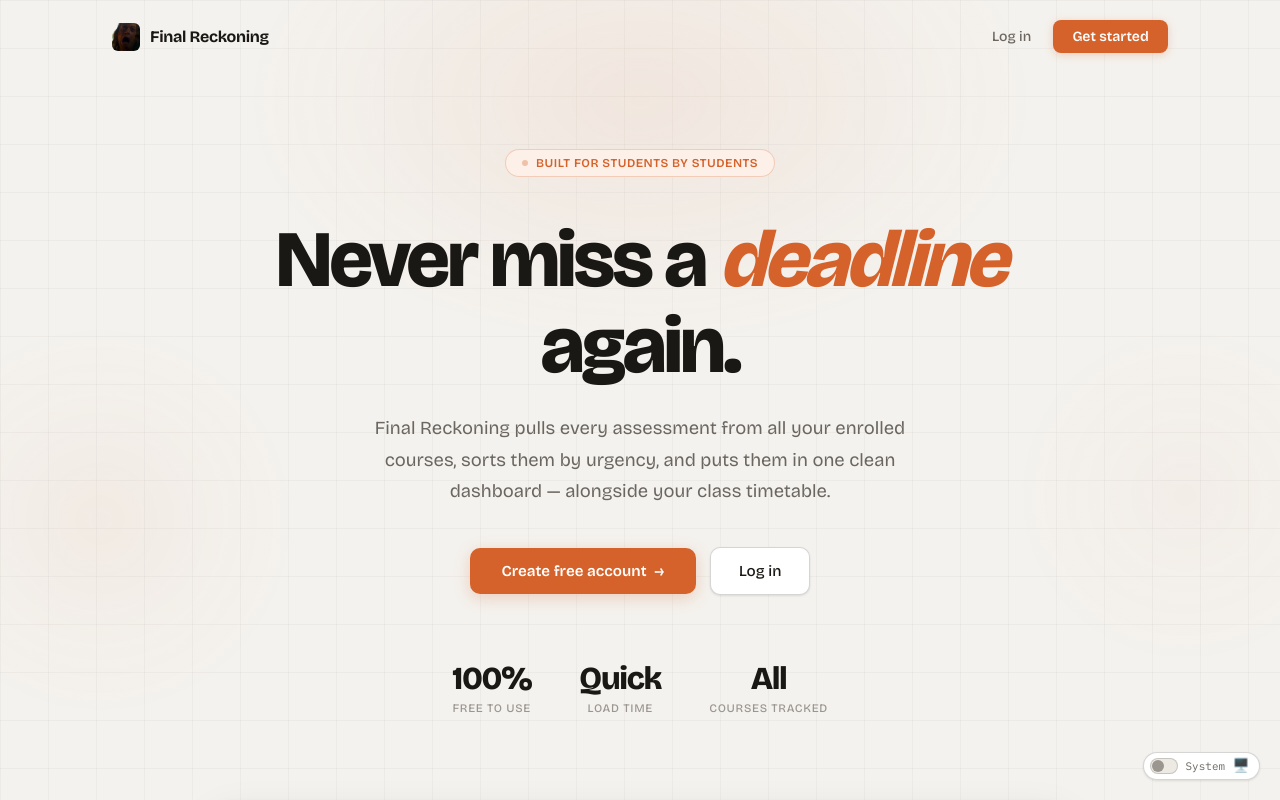
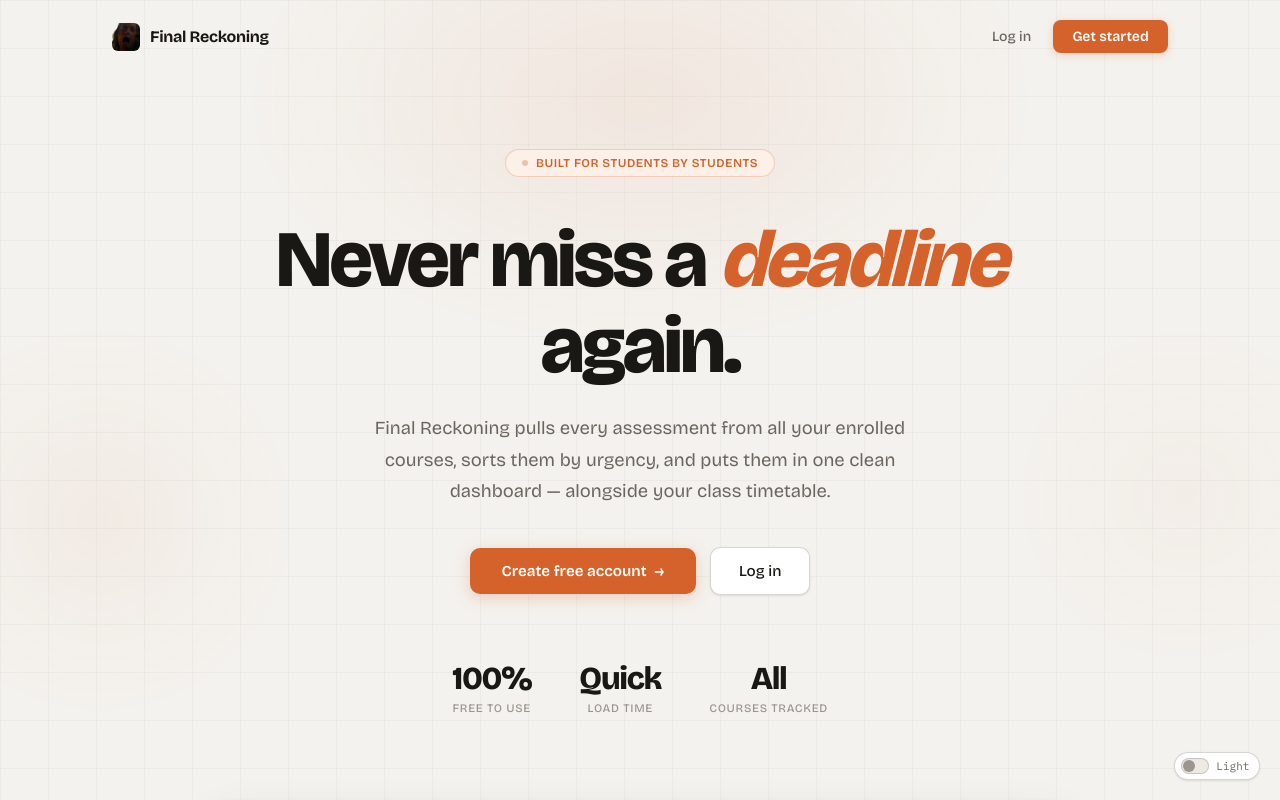
Before and after one commit to RajLogic/Canvas-Assessment-Server, a Next.js app: page / in a window 1280 px wide. Shown: the top 800 px of the page. Built offline with nearby package versions, Linux system fonts and the light colour scheme; no server answers.

Commit message:
Removed systen optiona and left dark or light in options for modes and colors

```diff
--- a/components/ThemeToggle.js
+++ b/components/ThemeToggle.js
@@ -15,17 +15,9 @@ export default function ThemeToggle() {
 
     const isDark = theme === 'dark';
 
-    const modeLabel =
-        themeMode === 'system' ? 'System' :
-            themeMode === 'dark' ? 'Dark' : 'Light';
+    const modeLabel = themeMode === 'dark' ? 'Dark' : 'Light';
 
-    const modeIcon =
-        themeMode === 'system' ? '🖥️' :
-            isDark ? '🌙' : '☀️';
-
-    const nextModeLabel =
-        themeMode === 'light' ? 'Dark' :
-            themeMode === 'dark' ? 'System' : 'Light';
+    const nextModeLabel = themeMode === 'light' ? 'Dark' : 'Light';
 
     return (
         <button
@@ -38,9 +30,6 @@ export default function ThemeToggle() {
                 <span className={`${styles.thumb} ${isDark ? styles.thumbDark : ''}`} />
             </span>
             <span className={styles.modeLabel}>{modeLabel}</span>
-            <span className={styles.icon} aria-hidden="true">
-                {modeIcon}
-            </span>
         </button>
     );
 }
--- a/lib/ThemeContext.js
+++ b/lib/ThemeContext.js
@@ -58,7 +58,6 @@ export function ThemeProvider({ children }) {
     const cycleThemeMode = () => {
         setThemeMode((current) => {
             if (current === 'light') return 'dark';
-            if (current === 'dark') return 'system';
             return 'light';
         });
     };
```
Also changed, not shown: 1 other file (tests, documents, lock files or other folders).
